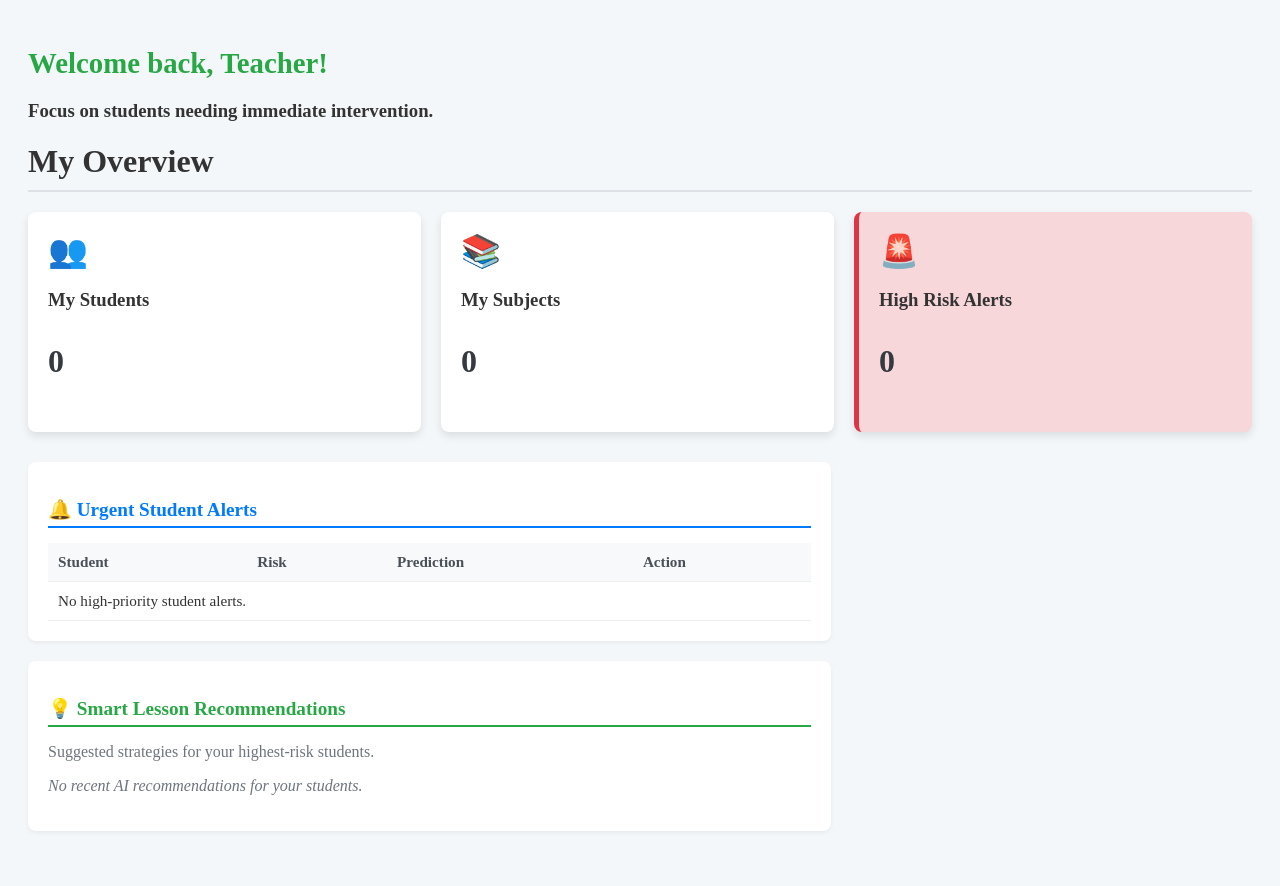
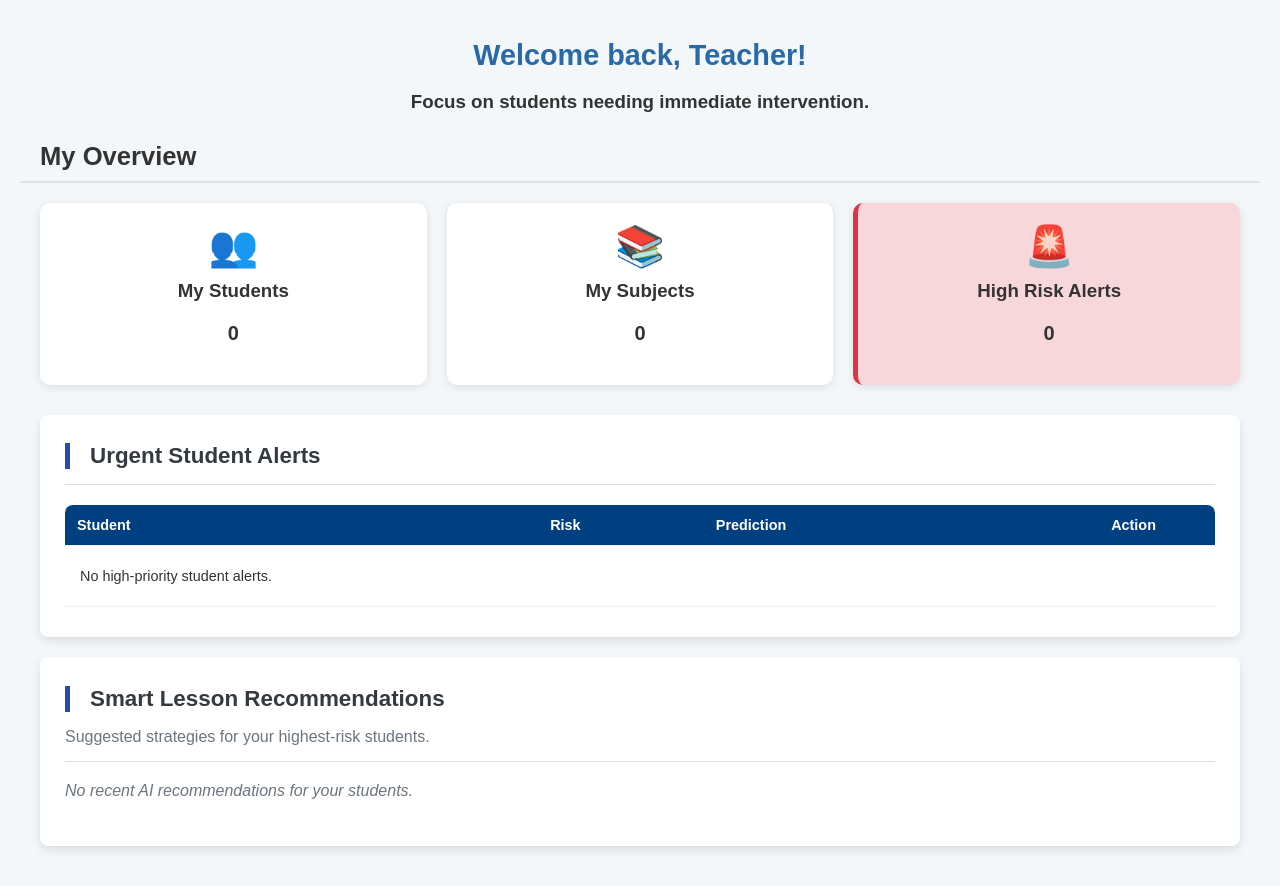
Before and after one commit to miguelskiee/Student-Information-System-for-LSEN, a PHP site: page /Teacher_Dashboard.php in a window 1280 px wide. Before the commit the page ends 795 px from the top, so only its background shows below. Run offline with PHP 8.4, Linux system fonts and the light colour scheme; the visitor is signed in with stand-in values (Sample User, id 1); data that the repository does not hold is empty.

Commit message:
UI for Teachers

```diff
--- a/pages/Teacher_Dashboard.php
+++ b/pages/Teacher_Dashboard.php
@@ -17,13 +17,11 @@
 $min_run_interval_seconds = 60;
 
 try {
-    $stmt = $conn->prepare("
-        SELECT UNIX_TIMESTAMP(CompletedAt) AS LastRunTime
+    $stmt = $conn->prepare("SELECT UNIX_TIMESTAMP(CompletedAt) AS LastRunTime
                             FROM SystemJobs
                             WHERE JobName = 'ML_Inference' AND Status = 'Completed'
                             ORDER BY CompletedAt DESC
-        LIMIT 1
-    ");
+                            LIMIT 1");
     $stmt->execute();
     $last_run_time = $stmt->fetchColumn();
     $last_run_time = $last_run_time ?: 0;
@@ -43,20 +41,16 @@
 // ============================================
 
 // 2. FETCH COUNTS (Linked via Section)
-$studentCount = $conn->query("
-    SELECT COUNT(DISTINCT s.StudentID) FROM Students s
+$studentCount = $conn->query("SELECT COUNT(DISTINCT s.StudentID) FROM Students s
                                 JOIN TeacherAssignments ta ON s.Section = ta.Section
-    WHERE ta.TeacherID = $teacherID
-")->fetchColumn();
+                                WHERE ta.TeacherID = $teacherID")->fetchColumn();
 
 $subjectCount = $conn->query("SELECT COUNT(*) FROM TeacherAssignments WHERE TeacherID = $teacherID")->fetchColumn();
 
-$alertsCount = $conn->query("
-    SELECT COUNT(DISTINCT apa.StudentID) FROM AI_PerformanceAlerts apa
+$alertsCount = $conn->query("SELECT COUNT(DISTINCT apa.StudentID) FROM AI_PerformanceAlerts apa
                               JOIN Students s ON apa.StudentID = s.StudentID
                               JOIN TeacherAssignments ta ON s.Section = ta.Section
-    WHERE ta.TeacherID = $teacherID AND apa.RiskLevel = 'High'
-")->fetchColumn();
+                              WHERE ta.TeacherID = $teacherID AND apa.RiskLevel = 'High'")->fetchColumn();
 
 // 3. FETCH GRADING QUEUE
 $queueQuery = "
@@ -98,33 +92,145 @@
   <meta charset="UTF-8">
   <title>Teacher Dashboard</title>
   <style>
-    /* Teacher Dashboard Styling */
-    body { background-color: #f4f7f9; color: #333; padding: 20px; }
-    .dashboard-welcome h1 { font-size: 1.8rem; color: #28a745; }
-    .dashboard-title h1 { border-bottom: 2px solid #dee2e6; padding-bottom: 10px; margin-bottom: 20px; }
-    .dashboard-container { display: flex; gap: 20px; flex-wrap: wrap; margin-bottom: 30px; }
-    .card { background-color: white; border-radius: 8px; padding: 20px; flex: 1; min-width: 180px; box-shadow: 0 4px 8px rgba(0, 0, 0, 0.1); }
-    .card-icon { font-size: 2rem; margin-bottom: 10px; color: #007bff; }
-    .card p { font-size: 2.0rem; font-weight: bold; color: #343a40; }
+    * {
+        box-sizing: border-box;
+    }
+    body {
+        background-color: #f4f7f9;
+        color: #333;
+        padding: 20px;
+        font-family: Arial, sans-serif;
+        height: 100%;
+        margin: 0;
+    }
+
+    .card {
+    flex: 1 1 200px;
+    background: white;
+    border-radius: 10px;
+    padding: 20px;
+    text-align: center;
+    box-shadow: 0 2px 8px rgba(0,0,0,0.1);
+    transition: 0.3s;
+    }
+
+    .card:hover {
+    transform: scale(1.05);
+    }
+
+    .card-icon {
+    font-size: 40px;
+    color: #004080;
+    margin-bottom: 10px;
+    }
+
+    .card h3 {
+    margin: 10px 0 5px;
+    }
+
+    .card p {
+    font-size: 20px;
+    font-weight: bold;
+    }
+
+    .dashboard-welcome h1 {
+        font-size: 1.8rem;
+        color: #286aa7ff;
+        margin-bottom: 10px;
+    }
+    .dashboard-title h1 {
+        border-bottom: 2px solid #dee2e6;
+        padding: 10px 20px;
+        margin-bottom: 20px;
+        font-size: 1.6rem;
+    }
+    .dashboard-container {
+        display: flex;
+        gap: 20px;
+        flex-wrap: wrap;
+        margin-bottom: 30px;
+        padding: 0 20px;
+    }
 
     /* Action Panels (AI driven) */
-    .action-grid { display: grid; grid-template-columns: 2fr 1fr; gap: 20px; }
-    .panel { background-color: white; padding: 20px; border-radius: 8px; box-shadow: 0 2px 4px rgba(0, 0, 0, 0.05); margin-bottom: 20px; }
-    .panel h2 { color: #dc3545; border-bottom: 2px solid #ffc107; padding-bottom: 5px; margin-bottom: 15px; font-size: 1.2rem; }
+    .action-grid {
+        display: flex;
+        flex-wrap: wrap;
+        gap: 20px;
+        margin: 0 20px;
+    }
 
-    /* Table Styling */
-    .data-table { width: 100%; border-collapse: collapse; }
-    .data-table th, .data-table td { text-align: left; padding: 10px; border-bottom: 1px solid #eee; font-size: 0.95rem; }
-    .data-table th { background-color: #f8f9fa; color: #495057; }
-    .badge { padding: 4px 8px; border-radius: 12px; font-size: 0.8rem; font-weight: bold; color: white; }
-    .bg-high { background-color: #dc3545; }
-    .bg-medium { background-color: #ffc107; color: #333; }
+    .panel {
+        flex: 1;
+        min-width: 300px; /* Prevent panels from getting too narrow */
+        width: 100%;
+        background-color: white;
+        padding: 20px;
+        border-radius: 8px;
+        box-shadow: 0 2px 4px rgba(0, 0, 0, 0.05);
+        margin-bottom: 20px;
+    }
+
+    .panel h2 { color: #343a40; border-left: 5px solid #284ca7ff; padding-left: 20px; margin-bottom: 15px; font-size: 1.4rem; }
+
+    .data-table { width: 100%; border-collapse: collapse; margin-top: 10px; table-layout: fixed;}
+    .data-table th, .data-table td { text-align: left; padding: 12px; border-bottom: 1px solid #eee; font-size: 0.9rem; }
+    .data-table th { background-color: #004080; color: #ffffffff; }
+    .data-table td { background-color: white; padding: 22px 15px;}
+
+.badge {
+    padding: 10px 15px;
+    border-radius: 12px;
+    font-size: 0.85rem;
+    font-weight: bold;
+    color: white;
+    display: inline-block; /* Make the badge an inline block element */
+    width: 80px; /* Fixed width for both High and Medium badges */
+    text-align: center; /* Center the text inside the badge */
+}
+
+    .bg-high {
+        background-color: #dc3545;
+    }
+    .bg-medium {
+        background-color: #ffc107;
+        color: #333;
+    }
+
+    .action-btn {
+        color: #007bff;
+        font-weight: 600;
+        text-decoration: none;
+    }
+    .action-btn:hover {
+        text-decoration: underline;
+    }
+
+    .panel { background-color: white; padding-left: 25px; padding-right: 25px; padding-top: 10px; padding-bottom: 30px; border-radius: 8px; box-shadow: 0 4px 8px rgba(0, 0, 0, 0.1); margin-bottom: 20px; }
+
+    .view-btn {
+        background-color: #007bff;
+        color: white;
+        padding: 8px 16px;
+        border-radius: 5px;
+        text-decoration: none;
+        font-size: 0.9rem;
+        font-weight: 600;
+        transition: all 0.2s ease;
+    }
+
+    .view-btn:hover {
+        background-color: #0056b3;
+        transform: translateY(-1px);
+    }
+
   </style>
 </head>
 <body>
+
   <div class="dashboard-welcome">
-    <h1>Welcome back, <?php echo htmlspecialchars($user['FirstName'] ?? 'Teacher'); ?>!</h1>
-    <h3>Focus on students needing immediate intervention.</h3>
+    <center><h1>Welcome back, <?php echo htmlspecialchars($user['FirstName'] ?? 'Teacher'); ?>!</h1>
+    <h3>Focus on students needing immediate intervention.</h3></center>
   </div>
 
   <div class="dashboard-title">
@@ -153,10 +259,12 @@
     <!-- Left Panel: Alerts and Recommendations -->
     <div>
       <div class="panel">
-        <h2 style="color: #007bff; border-bottom-color: #007bff;">🔔 Urgent Student Alerts</h2>
+        <h2>Urgent Student Alerts</h2>
+        <hr style="border: 0; height: 1px; background: #dee2e6; margin: 10px 0 20px 0;">
+
         <table class="data-table">
             <thead>
-                <tr><th>Student</th><th>Risk</th><th>Prediction</th><th>Action</th></tr>
+                <tr><th style="width: 35%; border-top-left-radius: 8px;">Student</th><th style="width: 15%; padding-left: 38px;">Risk</th><th style="width: 30%;"">Prediction</th><th style="width: 10%; border-top-right-radius: 8px; padding-left: 24px;">Action</th></tr>
             </thead>
             <tbody>
                 <?php if ($studentAlerts): ?>
@@ -165,7 +273,7 @@
                         <td><?php echo htmlspecialchars($alert['FirstName'] . ' ' . $alert['LastName']); ?></td>
                         <td><span class="badge <?php echo ($alert['RiskLevel'] == 'High') ? 'bg-high' : 'bg-medium'; ?>"><?php echo htmlspecialchars($alert['RiskLevel']); ?></span></td>
                         <td><?php echo htmlspecialchars($alert['PredictedIssue']); ?></td>
-                        <td><a href="student_profile.php?id=<?php echo $alert['StudentID']; ?>" style="color: #007bff;">View Recs</a></td>
+                        <td><a href="student_profile.php?id=<?php echo $alert['StudentID']; ?>" class="view-btn">View</a></td>
                     </tr>
                     <?php endforeach; ?>
                 <?php else: ?>
@@ -176,20 +284,20 @@
       </div>
 
       <div class="panel">
-    <h2 style="color: #28a745; border-bottom-color: #28a745;">💡 Smart Lesson Recommendations</h2>
+        <h2>Smart Lesson Recommendations</h2>
         <p style="color: #6c757d; margin-bottom: 15px;">Suggested strategies for your highest-risk students.</p>
+        <hr style="border: 0; height: 1px; background: #dee2e6; margin: 10px 0 20px 0;">
 
         <?php if ($teachingRecs): ?>
             <div style="display: flex; flex-direction: column; gap: 15px;">
                 <?php foreach ($teachingRecs as $rec): ?>
-                <div style="background-color: #f8f9fa; border-left: 4px solid #28a745; padding: 12px; border-radius: 4px;">
+                    <div style="background-color: #f8f9fa; border-left: 4px solid #28a745; padding: 12px; border-radius: 4px; margin-bottom: 10px;">
                         <div style="font-weight: bold; color: #343a40; margin-bottom: 5px; font-size: 1.05rem;">
                             <?php echo htmlspecialchars($rec['FirstName'] . ' ' . $rec['LastName']); ?>
                             <span style="font-size: 0.85rem; color: #6c757d; font-weight: normal;">
                                 (<?php echo htmlspecialchars($rec['Disability'] ?: 'General'); ?>)
                             </span>
                         </div>
-
                         <div style="font-size: 0.95rem; color: #495057; padding-left: 5px; line-height: 1.5;">
                             <?php
                             // nl2br converts the Python \n to HTML <br> tags so bullets stack vertically
@@ -203,7 +311,8 @@
             <p style="color: #6c757d; font-style: italic;">No recent AI recommendations for your students.</p>
         <?php endif; ?>
       </div>
+    </div>
+  </div>
 
-</div>
 </body>
 </html>
--- a/pages/Teacher_Grades.php
+++ b/pages/Teacher_Grades.php
@@ -51,13 +51,13 @@
   <meta charset="UTF-8">
   <title>My Grades</title>
   <style>
-    body { background-color: #f4f7f9; color: #333; padding: 20px; font-family: Arial, sans-serif; }
+        body { background-color: #f4f7f9; color: #333; padding: 0 20px; font-family: sans-serif; margin-top: 25px;}
     .header h1 { color: #007bff; border-bottom: 2px solid #dee2e6; padding-bottom: 10px; margin-bottom: 25px; }
 
     .grid-container { display: grid; grid-template-columns: 2fr 1fr; gap: 20px; }
 
     /* CLASS CARDS */
-    .class-card { background: white; padding: 20px; border-radius: 8px; box-shadow: 0 2px 5px rgba(0,0,0,0.05); margin-bottom: 15px; border-left: 5px solid #007bff; }
+    .class-card { background: white; padding: 20px; border-radius: 8px; box-shadow: 0 2px 5px rgba(0,0,0,0.05); margin-bottom: 25px; border-left: 5px solid #007bff; }
     .class-header { display: flex; justify-content: space-between; align-items: center; margin-bottom: 10px; }
     .class-title { font-size: 1.2rem; font-weight: bold; color: #343a40; }
     .class-meta { color: #6c757d; font-size: 0.9rem; }
@@ -118,7 +118,7 @@
     </div>
 
     <div>
-        <div class="panel">
+        <div class="panel" style="margin-top: 40px;">
             <h3 style="color: #dc3545; margin-top: 0;">⚠️ AI Review Queue</h3>
             <p style="font-size: 0.85rem; color: #666;">Low confidence grades needing manual override.</p>
 
```
Also changed, not shown: pages/Teacher_Assignments.php (+21 -11 lines), pages/Teacher_Classes.php (+5 -11 lines), pages/Teacher_Home_Page.php (+24 -4 lines), pages/Teacher_Students.php (+84 -41 lines). Lines whose indentation alone changed are shown as unchanged.
